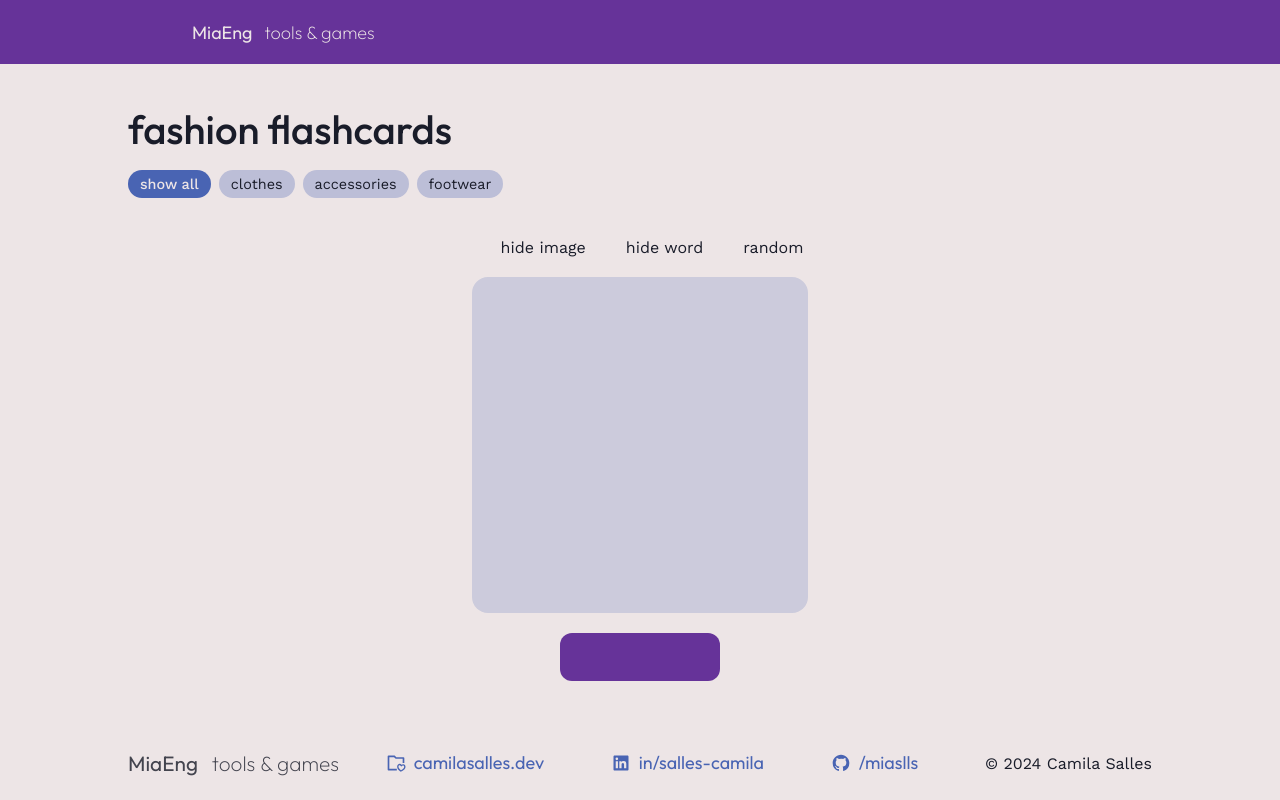
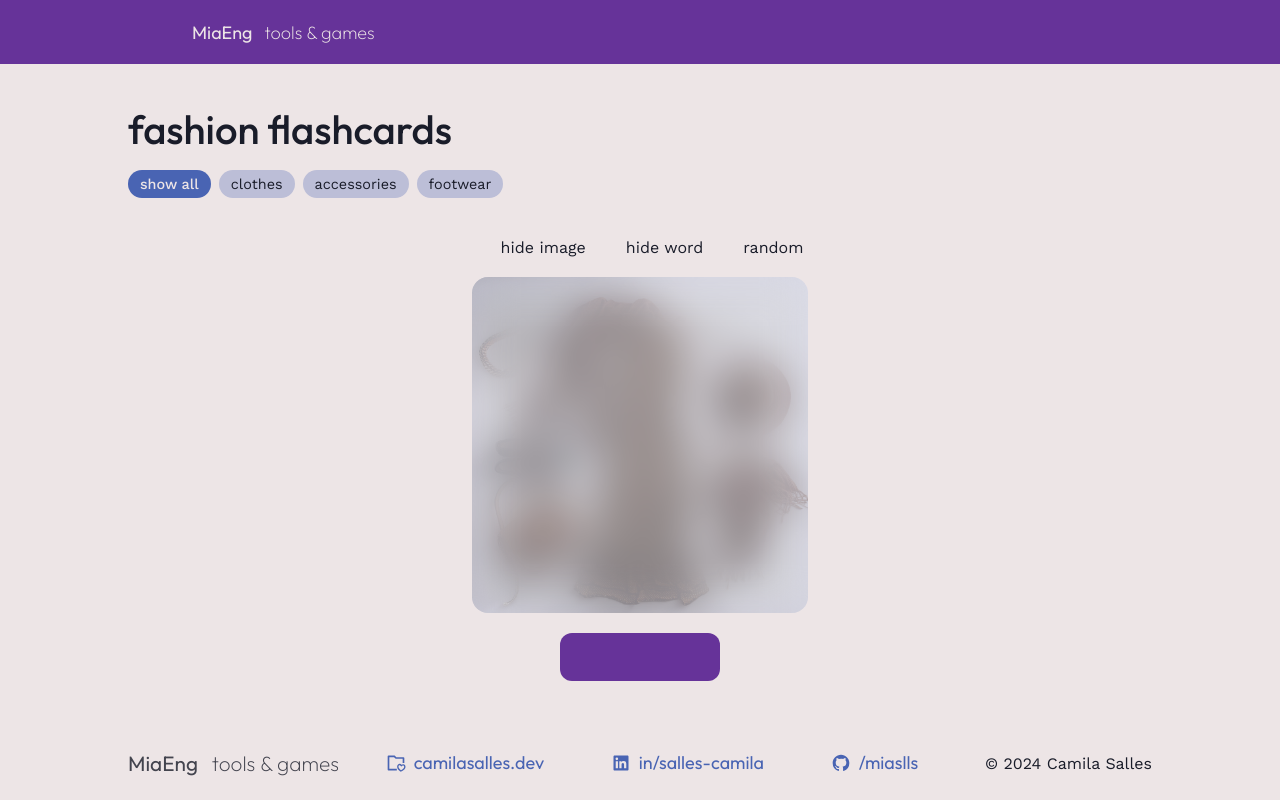
Before and after one commit to miaslls/MiaEng, a Next.js app: page /games/fashion-flashcards in a window 1280 px wide. Both pictures are taken after a click on the element "hide image". Built offline with nearby package versions, Linux system fonts and the light colour scheme; some icons are missing.

Commit message:
refactor: hidden image style

```diff
--- a/app/(internal-pages)/games/fashion-flashcards/FashionFlashcardsPage.module.css
+++ b/app/(internal-pages)/games/fashion-flashcards/FashionFlashcardsPage.module.css
@@ -73,11 +73,15 @@
   border-radius: 1rem;
   overflow: hidden;
   position: relative;
-  background: color-mix(in srgb, var(--accent-dark) 20%, var(--bg-color));
+  /* background: color-mix(in srgb, var(--accent-dark) 20%, var(--bg-color)); */
 }
 
 .flashcard-image {
   filter: var(--image-filter);
+}
+
+.opacity-50 {
+  opacity: 0.5;
 }
 
 .image-overlay {
@@ -86,7 +90,19 @@
   position: absolute;
   top: 0;
   left: 0;
+  background: transparent;
+}
+
+.image-overlay--colorize {
   background: color-mix(in srgb, var(--accent-dark) 15%, transparent);
+}
+
+.image-overlay--hide {
+  display: flex;
+  align-items: center;
+  justify-content: center;
+  border-radius: 1rem;
+  backdrop-filter: blur(20px) saturate(0.5);
 }
 
 .flashcard-button {
--- a/app/(internal-pages)/games/fashion-flashcards/page.tsx
+++ b/app/(internal-pages)/games/fashion-flashcards/page.tsx
@@ -165,21 +165,24 @@ export default function FashionFlashcardsPage() {
         </div>
 
         <figure className={styles['image-container']}>
-          {optionsState.hideImage ? (
-            <div className='large-icon'>
-              <i className='fi fi-rs-crossed-eye'></i>
+          <Image
+            alt=''
+            width={336}
+            height={336}
+            className={`${styles['flashcard-image']} ${optionsState.hideImage ? styles['opacity-50'] : ''}`}
+            src={currentFlashcard.image}
+          />
+          <div
+            className={`${styles['image-overlay']} ${styles['image-overlay--colorize']}`}
+          ></div>
+          {optionsState.hideImage && (
+            <div
+              className={`${styles['image-overlay']} ${styles['image-overlay--hide']}`}
+            >
+              <div className='large-icon'>
+                <i className='fi fi-rs-crossed-eye'></i>
+              </div>
             </div>
-          ) : (
-            <>
-              <Image
-                alt=''
-                width={336}
-                height={336}
-                className={styles['flashcard-image']}
-                src={currentFlashcard.image}
-              />
-              <div className={styles['image-overlay']}></div>
-            </>
           )}
         </figure>
 
```
